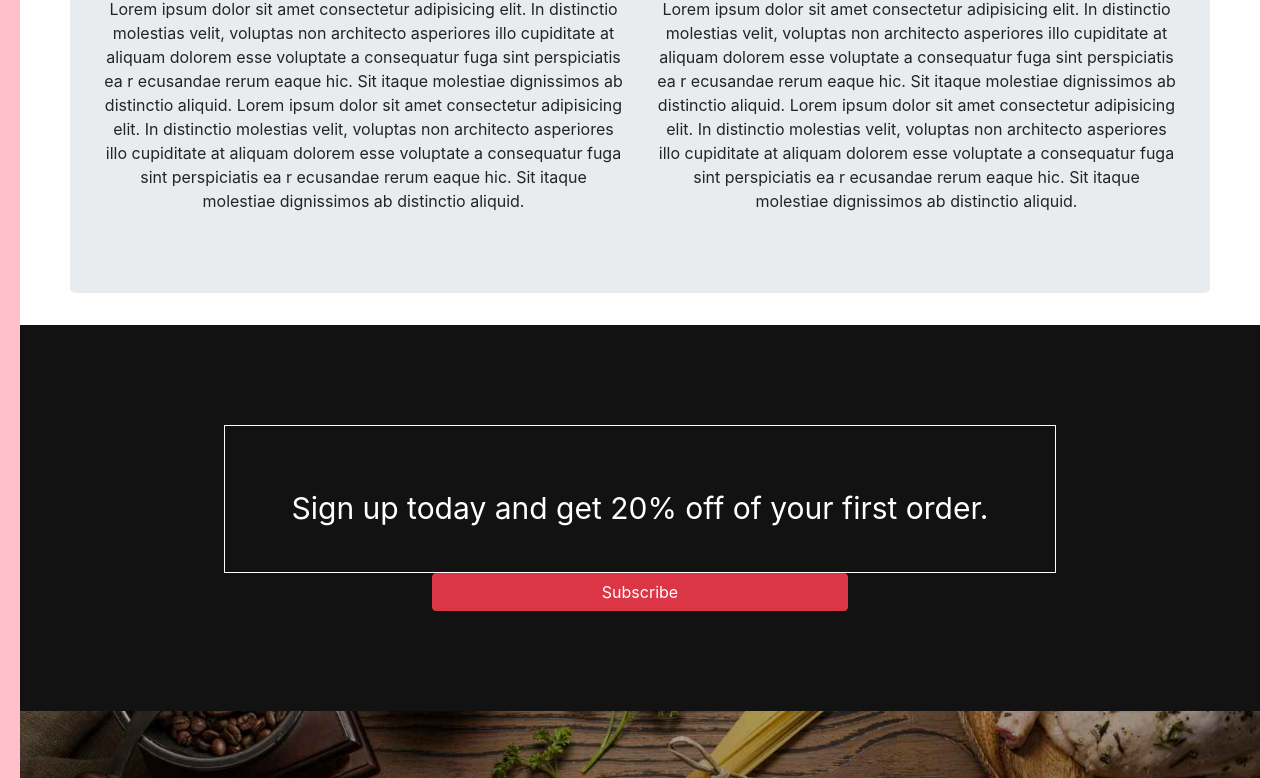
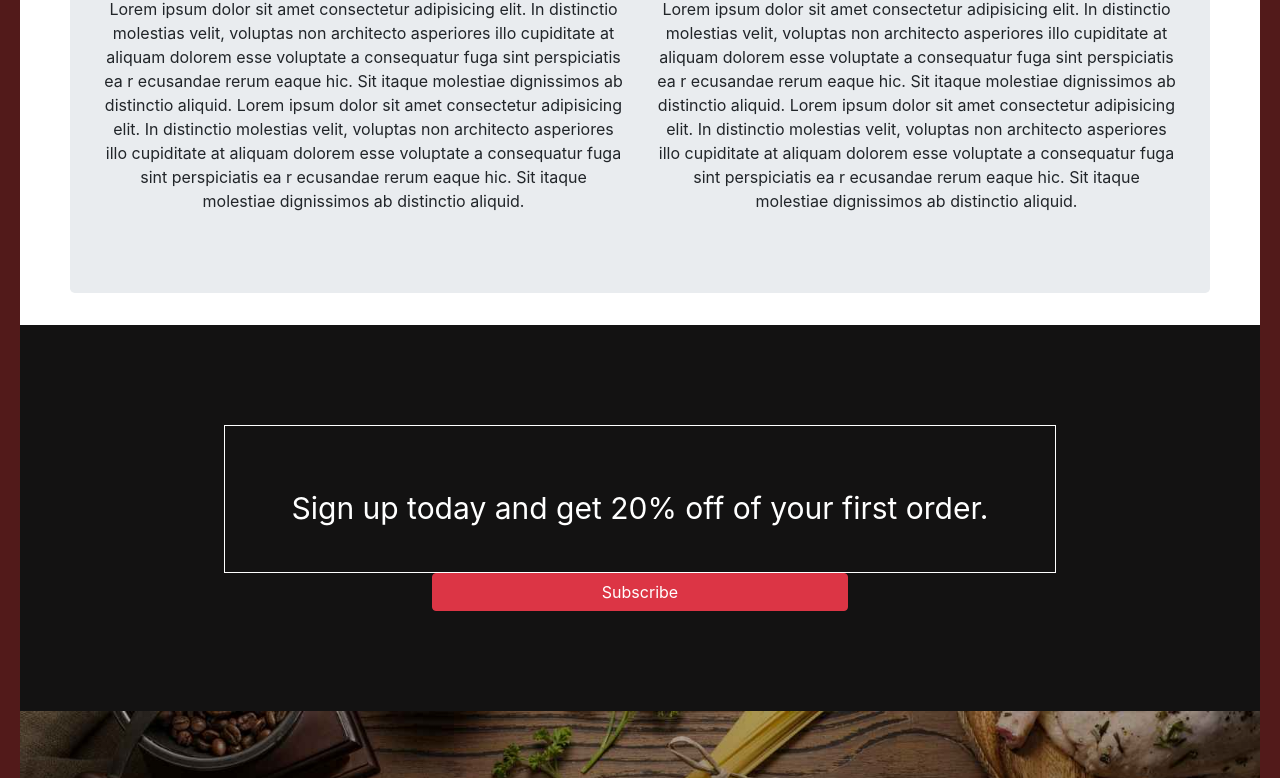
Before and after one commit to riv-j/bootstrap-assignment, a plain HTML site: page index.html in a window 1280 px wide. Shown: the part 559-1337 px from the top of the page. Drawn offline with nearby package versions, Linux system fonts and the light colour scheme.

Commit message:
Update style.css

```diff
--- a/style.css
+++ b/style.css
@@ -1,5 +1,5 @@
 html {
-  background-color: pink;
+  background-color: rgb(82, 26, 26);
     }
 
 body {
```
